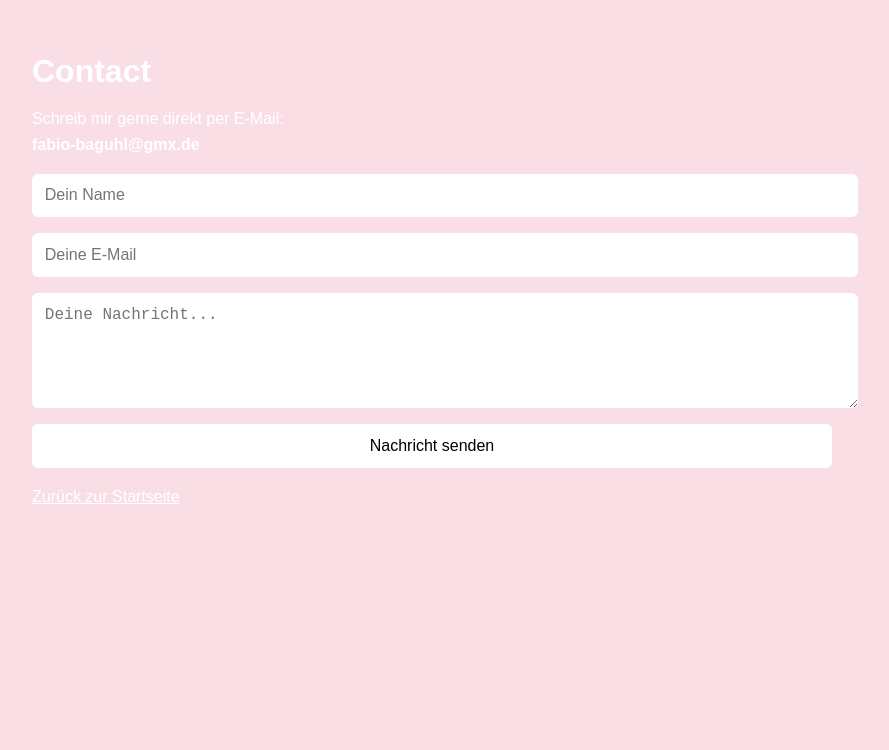
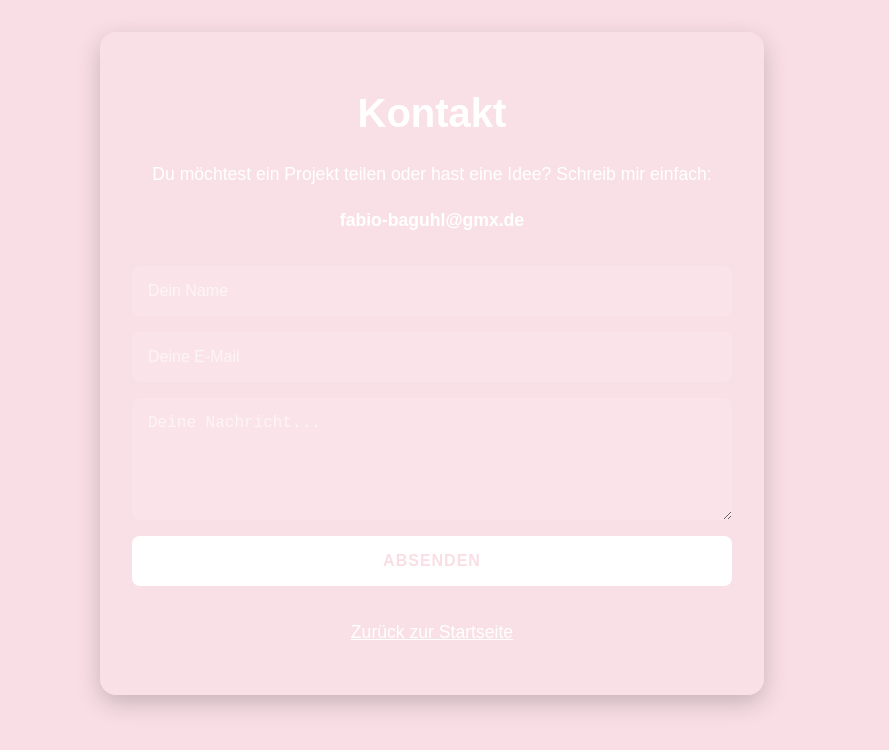
Before and after one commit to buhle356/webseite, a plain HTML site: page contact.html in a window 1280 px wide. Shown: the whole page, without its empty margins (208-1097 px from the left). Drawn offline with Linux system fonts and the light colour scheme.

Commit message:
Update contact.html

```diff
--- a/contact.html
+++ b/contact.html
@@ -1,4 +1,3 @@
-
 <!DOCTYPE html>
 <html lang="de">
 <head>
@@ -6,65 +5,89 @@
   <title>Contact – Fabio Baguhl</title>
   <meta name="viewport" content="width=device-width, initial-scale=1.0" />
   <style>
+    @font-face {
+      font-family: 'Univers';
+      src: local('Univers'), local('Univers LT Std'), sans-serif;
+    }
     body {
       margin: 0;
-      font-family: sans-serif;
+      font-family: 'Univers', sans-serif;
       background-color: #f9dfe5;
       color: white;
       padding: 2rem;
+      display: flex;
+      flex-direction: column;
+      align-items: center;
     }
     a {
       color: white;
       text-decoration: underline;
     }
     .container {
-      max-width: 800px;
-      margin: 0 auto;
+      max-width: 600px;
+      width: 100%;
+      background: rgba(255, 255, 255, 0.05);
+      padding: 2rem;
+      border-radius: 16px;
+      box-shadow: 0 8px 24px rgba(0,0,0,0.2);
+      backdrop-filter: blur(6px);
     }
     h1 {
-      font-size: 2rem;
-      margin-bottom: 1rem;
+      font-size: 2.5rem;
+      margin-bottom: 1.5rem;
+      text-align: center;
     }
     p {
       line-height: 1.6;
+      font-size: 1.1rem;
+      text-align: center;
     }
     form {
       display: flex;
       flex-direction: column;
       gap: 1rem;
-      margin-top: 1rem;
+      margin-top: 2rem;
     }
     input, textarea {
-      padding: 0.8rem;
+      padding: 1rem;
       font-size: 1rem;
       border: none;
-      border-radius: 6px;
-      width: 100%;
+      border-radius: 8px;
+      background-color: rgba(255, 255, 255, 0.1);
+      color: white;
+      outline: none;
+    }
+    input::placeholder, textarea::placeholder {
+      color: rgba(255, 255, 255, 0.6);
     }
     input[type="submit"] {
       background: white;
-      color: black;
+      color: #f9dfe5;
+      font-weight: bold;
+      text-transform: uppercase;
+      letter-spacing: 1px;
       cursor: pointer;
+      transition: 0.3s ease;
     }
     input[type="submit"]:hover {
-      background: #ddd;
+      background: #eee;
     }
   </style>
 </head>
 <body>
   <div class="container">
-    <h1>Contact</h1>
-    <p>Schreib mir gerne direkt per E-Mail:<br>
-    <strong>fabio-baguhl@gmx.de</strong></p>
+    <h1>Kontakt</h1>
+    <p>Du möchtest ein Projekt teilen oder hast eine Idee? Schreib mir einfach:</p>
+    <p><strong>fabio-baguhl@gmx.de</strong></p>
 
     <form action="mailto:fabio-baguhl@gmx.de" method="post" enctype="text/plain">
       <input type="text" name="name" placeholder="Dein Name" required>
       <input type="email" name="email" placeholder="Deine E-Mail" required>
       <textarea name="message" rows="5" placeholder="Deine Nachricht..." required></textarea>
-      <input type="submit" value="Nachricht senden">
+      <input type="submit" value="Absenden">
     </form>
 
-    <p><a href="index.html">Zurück zur Startseite</a></p>
+    <p style="margin-top: 2rem;"><a href="index.html">Zurück zur Startseite</a></p>
   </div>
 </body>
 </html>
```
